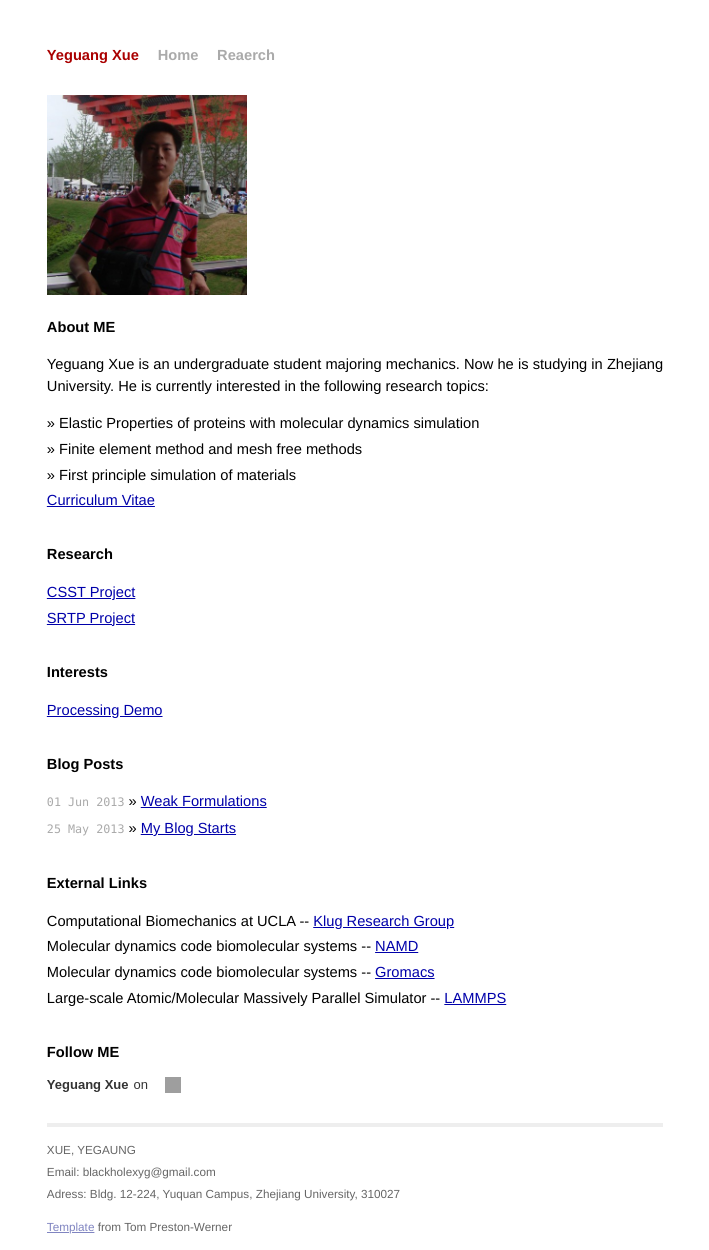
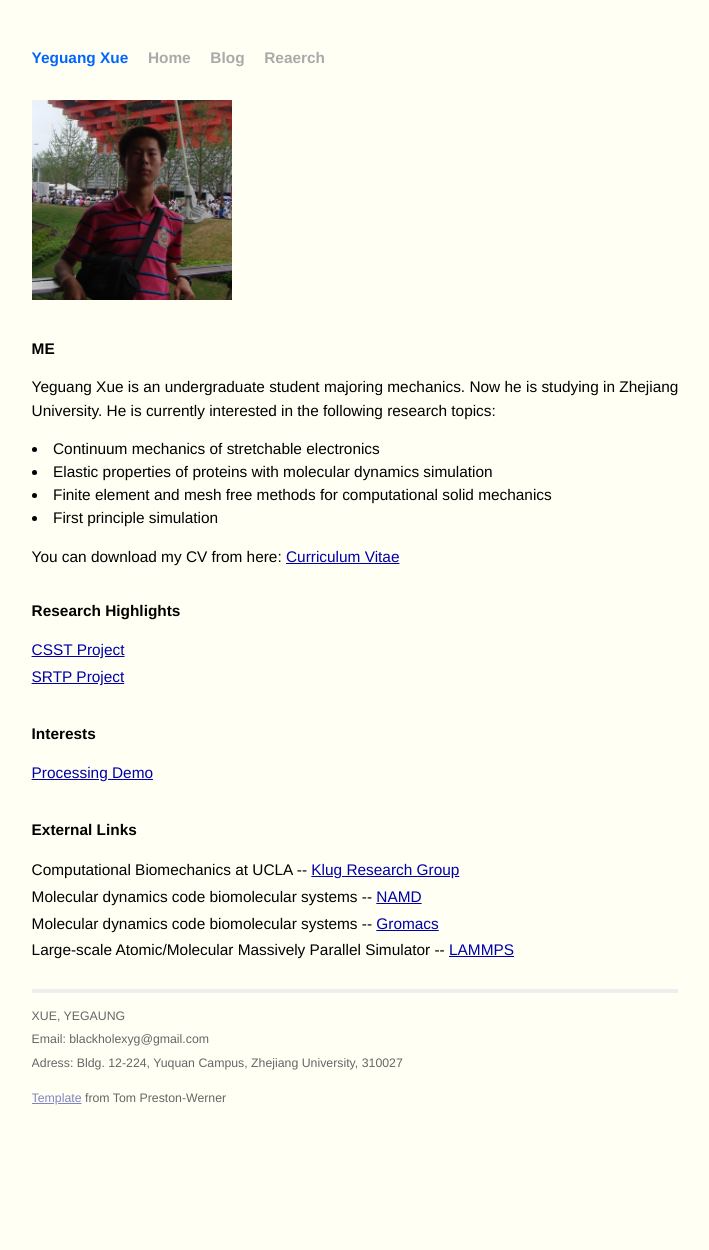
Before and after one commit to yeguang-xue/yeguang-xue.github.io, a Jekyll site: the page built from index.html, in a window 1280 px wide. Shown: the whole page, without its empty margins (285-994 px from the left). Built offline with Jekyll 4.4.1, drawn with Linux system fonts in a browser that asks for light colours; Markdown is read by kramdown in place of the engine named in the settings; after the commit the page ends 1122 px from its top, so only the background shows below that; grey boxes are pictures that could not be loaded.

Commit message:
standard html/css

```diff
--- a/_layouts/default.html
+++ b/_layouts/default.html
@@ -4,10 +4,6 @@
    <meta http-equiv="content-type" content="text/html; charset=utf-8" />
    <title>{{ page.title }}</title>
    <meta name="author" content="Yeguang Xue" />
-
-   <!-- Site tools -->
-   <meta name="google-site-verification" content="NDXDEYJ0w4fq64Kr96e58rTXy2cHY0aQ1oCW1C4G2Eo" />
-   <!-- <meta name="readability-verification" content="QCzSs992GxmRYRKVpPeZ6LE2tS8aYKxsSSQKV8YM"/> -->
 
    <!-- syntax highlighting CSS -->
    <link rel="stylesheet" href="/css/syntax.css" type="text/css" />
@@ -26,7 +22,10 @@
    <script type="text/javascript" src="http://cdn.mathjax.org/mathjax/latest/MathJax.js?config=TeX-AMS-MML_HTMLorMML">
    </script>
 
-   <!--Google Track-->
+   <!-- Google Site tools -->
+   <meta name="google-site-verification" content="NDXDEYJ0w4fq64Kr96e58rTXy2cHY0aQ1oCW1C4G2Eo" />
+
+   <!-- Google Track-->
    <script type="text/javascript">
 
   var _gaq = _gaq || [];
@@ -55,8 +54,8 @@ var WRInitTime=(new Date()).getTime();
   <div class="title">
     <a href="/">Yeguang Xue</a>
     <a class="extra" href="/">Home</a>
+    <a class="extra" href="/blog.html">Blog</a>
     <a class="extra" href="/research.html">Reaerch</a>
-
   </div>
 
   {{ content }}
@@ -77,7 +76,6 @@ var WRInitTime=(new Date()).getTime();
 
 </div>
 
-
 <!-- ClickTale Bottom part -->
 <div id="ClickTaleDiv" style="display: none;"></div>
 <script type="text/javascript">
--- a/_layouts/empty.html
+++ b/_layouts/empty.html
@@ -1,6 +1,6 @@
 ---
 layout: default
 ---
-<div id="highlight">
+<div>
 {{ content }}
 </div>
--- a/css/screen.css
+++ b/css/screen.css
@@ -1,14 +1,6 @@
 /*****************************************************************************/
-/*
 /* Common
-/*
 /*****************************************************************************/
-
-/* self-defined */
-div.equation {  text-align: center; }
-body { counter-reset:equation 0; }
-div.equation:before { counter-increment:equation; content: "(" counter(equation) ")"; float:right; }
-
 
 /* Global Reset */
 
@@ -22,18 +14,20 @@ html, body {
 }
 
 body {
-  background-color: white;
-  font: 13.34px helvetica, arial, clean, sans-serif;
+    background-color: #FFFFF4;
+    font: 14px helvetica, arial, clean, sans-serif;
     *font-size: small;
     text-align: center;
 }
 
-h1, h2, h3, h4, h5, h6 {
+h1 {
     font-size: 100%;
+    margin-bottom: 1em;
+    margin-top: 2em;
 }
 
-h1 {
-  margin-bottom: 1em;
+h2, h3, h4, h5, h6 {
+    font-size: 100%;
 }
 
 p {
@@ -57,15 +51,15 @@ table {
     font: 100%;
 }
 
-/*****************************************************************************/
-/*
-/* Home
-/*
-/*****************************************************************************/
+ul.paragraph {
+    list-style-type: disc;
+    list-style-position: inside;
+    margin-bottom: 0em;
+}
 
 ul.posts {
     list-style-type: none;
-  margin-bottom: 2em;
+    margin-bottom: 0em;
 }
 
 ul.posts li {
@@ -79,9 +73,7 @@ ul.posts {
 }
 
 /*****************************************************************************/
-/*
 /* Site
-/*
 /*****************************************************************************/
 
 .site {
@@ -99,12 +91,12 @@ ul.posts {
 }
 
 .site .title a {
-    color: #a00;
+    color: #0066FF;
     text-decoration: none;
 }
 
 .site .title a:hover {
-    color: black;
+    color: #660066;
 }
 
 .site .title a.extra {
@@ -149,16 +141,16 @@ ul.posts {
 }
 
 /*****************************************************************************/
-/*
+/* Home
+/*****************************************************************************/
+
+/*****************************************************************************/
 /* Posts
-/*
 /*****************************************************************************/
 
 #post {
 
 }
-
-
 
 /* standard */
 
@@ -203,3 +195,13 @@ ul.posts {
 #related h2 {
     margin-bottom: 1em;
 }
+
+
+/*****************************************************************************/
+/* Additional
+/*****************************************************************************/
+
+/* Equations Ordering*/
+div.equation {  text-align: center; }
+body { counter-reset:equation 0; }
+div.equation:before { counter-increment:equation; content: "(" counter(equation) ")"; float:right; }
--- a/index.html
+++ b/index.html
@@ -13,21 +13,21 @@ title: Yeguang Xue's Page
 <!-- Main Frame -->
 <div id="home">
 
-  <h1>About ME</h1>
+  <h1>ME</h1>
   <p>
     Yeguang Xue is an undergraduate student majoring mechanics. Now he is studying in Zhejiang University. He is currently interested in the following research topics:
   </p>
+  <ul class="paragraph">
+    <li> Continuum mechanics of stretchable electronics </li>
+    <li> Elastic properties of proteins with molecular dynamics simulation </li>
+    <li> Finite element and mesh free methods for computational solid mechanics</li>
+    <li> First principle simulation </li>
+  </ul>
+  <p>
+    You can download my CV from here: <a href="https://www.dropbox.com/s/wmlvdw6x9canys8/Yeguang_Xue_CV.pdf">Curriculum Vitae</a>
+  </p>
 
-  <ul class="posts">
-    <li> &raquo; Elastic Properties of proteins with molecular dynamics simulation </li>
-    <li> &raquo; Finite element method and mesh free methods </li>
-    <li> &raquo; First principle simulation of materials</li>
-
-    <li><a href="https://www.dropbox.com/s/wmlvdw6x9canys8/Yeguang_Xue_CV.pdf">Curriculum Vitae</a></li>
-  </ul>
-
-
-  <h1>Research</h1>
+  <h1>Research Highlights</h1>
   <ul class="posts">
     <li><a href="/research/csst.html">CSST Project</a></li>
     <li><a href="/research/srtp.html">SRTP Project</a></li>
@@ -38,31 +38,12 @@ title: Yeguang Xue's Page
     <li><a href="/interests/processing_demo.html">Processing Demo</a></li>
   </ul>
 
-  <h1>Blog Posts</h1>
-  <ul class="posts">
-    {% for post in site.posts %}
-      <li><span>{{ post.date | date_to_string }}</span> &raquo; <a href="{{ post.url }}">{{ post.title }}</a></li>
-    {% endfor %}
-  </ul>
-
   <h1>External Links</h1>
   <ul class="posts">
     <li>Computational Biomechanics at UCLA -- <a href="http://www.seas.ucla.edu/~klug/">Klug Research Group</a></li>
     <li>Molecular dynamics code biomolecular systems -- <a href="http://www.ks.uiuc.edu/Research/namd/">NAMD</a></li>
     <li>Molecular dynamics code biomolecular systems -- <a href="http://www.gromacs.org/">Gromacs</a></li>
     <li>Large-scale Atomic/Molecular Massively Parallel Simulator -- <a href="http://lammps.sandia.gov/">LAMMPS</a></li>
-
   </ul>
 
-  <h1>Follow ME</h1>
-
-	<!-- Place this code where you want the badge to render. -->
-	<p>
-	<a href="//plus.google.com/107251975675499374486?prsrc=3"
-	   rel="publisher" target="_top" style="text-decoration:none;display:inline-block;color:#333;text-align:center; font:13px/16px arial,sans-serif;white-space:nowrap;">
-	<span style="display:inline-block;font-weight:bold;vertical-align:top;margin-right:5px; margin-top:0px;">Yeguang Xue</span><span style="display:inline-block;vertical-align:top;margin-right:13px; margin-top:0px;">on</span>
-	<img src="//ssl.gstatic.com/images/icons/gplus-16.png" alt="Google+" style="border:0;width:16px;height:16px;"/>
-	</a>
-	</p>
-
 </div>
```
Also changed, not shown: blog.html (added, +16 -0 lines), research.html (+8 -26 lines), README_TOM.md (deleted). Lines whose indentation alone changed are shown as unchanged.
